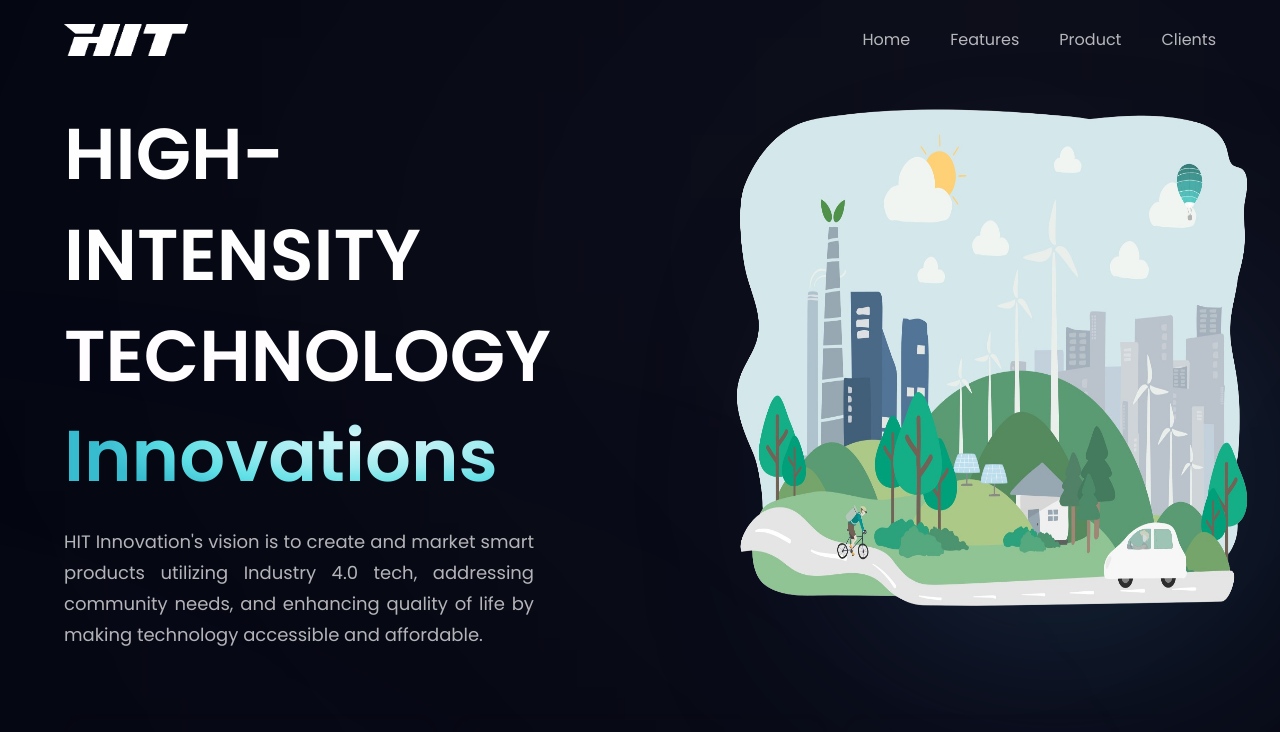
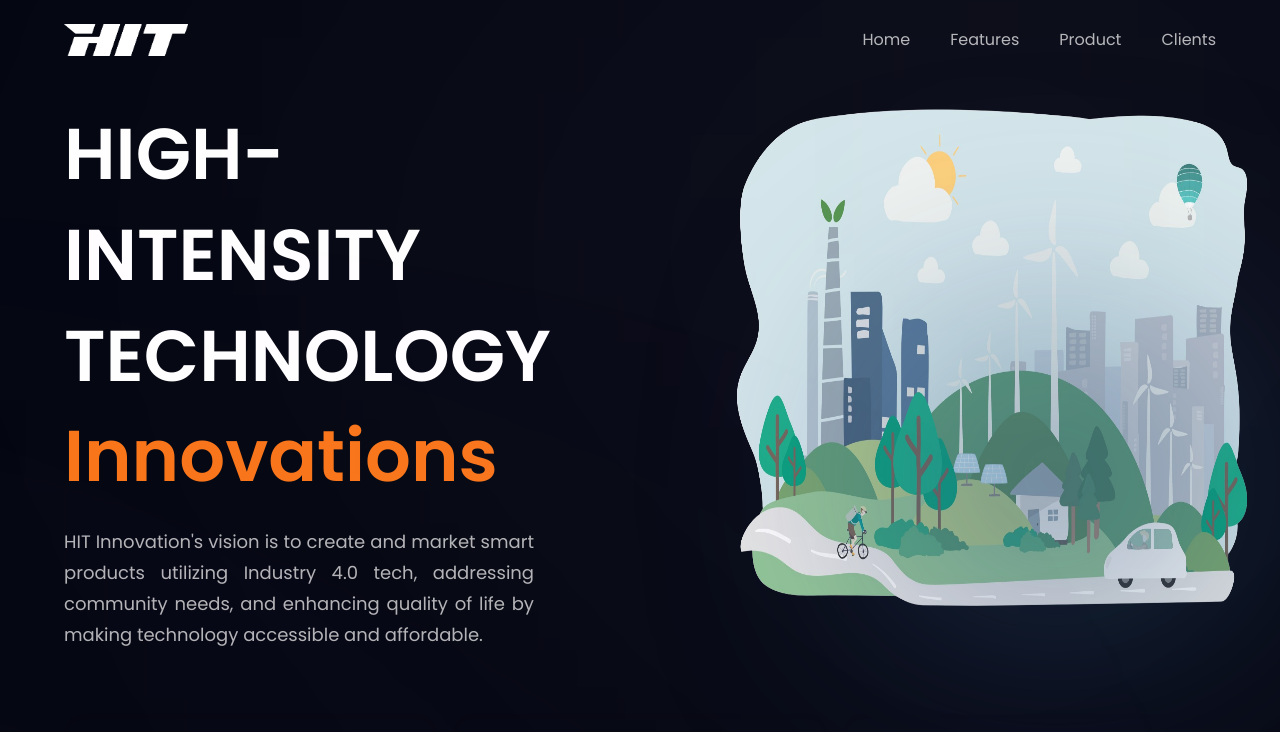
Before and after one commit to SamithaSandeepa/HIT_Innovations, a React (Vite) app: page / in a window 1280 px wide. Shown: the top 732 px of the page. Built offline with nearby package versions, Linux system fonts and the light colour scheme; grey boxes are pictures that could not be loaded.

Commit message:
change image and colour

```diff
--- a/src/assets/index.js
+++ b/src/assets/index.js
@@ -26,6 +26,7 @@
 import envpicjpg from "./3421101-removebg-preview.png";
 import smartfarm from "./smartfarm.png";
 import universal from "./universal.png";
+import charging from "./charging.png";
 
 export {
   airbnb,
@@ -56,4 +57,5 @@
   envpicjpg,
   universal,
   smartfarm,
+  charging,
 };
--- a/src/components/Hero.jsx
+++ b/src/components/Hero.jsx
@@ -14,7 +14,7 @@
         <div className="flex flex-row justify-between items-center w-full ">
           <h1 className="flex-1 font-poppins font-semibold ss:text-[72px] text-[52px] text-white ss:leading-[100.8px] leading-[75px] uppercase pt-10">
             high-intensity technology <br className="sm:block hidden" />{" "}
-            <span className="text-gradient capitalize ">Innovations</span>{" "}
+            <span className="text-orange-500 capitalize ">Innovations</span>{" "}
           </h1>
           {/* <div className="ss:flex hidden md:mr-4 mr-0">
             <GetStarted />
@@ -35,12 +35,13 @@
           alt="billing"
           className="w-[100%] h-[100%] relative z-[5]"
         /> */}
-
+        {/* <div className="bg-orange-500 relative overflow-hidden"> */}
         <img
           src={envpicjpg}
           alt="billing"
-          className="w-[100%] h-[100%] relative z-[5] p-5"
+          className="w-[100%] h-[100%] p-5"
         />
+        {/* </div> */}
 
         {/* gradient start */}
         <div className="absolute z-[0] w-[40%] h-[35%] top-0 pink__gradient" />
--- a/src/components/Navbar.jsx
+++ b/src/components/Navbar.jsx
@@ -26,7 +26,7 @@
         {navLinks.map((nav, index) => (
           <li
             key={nav.id}
-            className={`font-poppins font-normal cursor-pointer text-[16px] hover:text-white ${
+            className={`font-poppins font-normal cursor-pointer text-[16px] hover:text-orange-500 ${
               active === nav.title ? "text-dimWhite" : "text-dimWhite"
             } ${index === navLinks.length - 1 ? "mr-0" : "mr-10"}`}
             onClick={() => setActive(nav.title)}
--- a/src/constants/index.js
+++ b/src/constants/index.js
@@ -15,6 +15,7 @@
   star,
   smartfarm,
   universal,
+  charging,
 } from "../assets";
 
 export const navLinks = [
@@ -53,7 +54,7 @@
   },
   {
     id: "feature-3",
-    icon: send,
+    icon: charging,
     title: "CHARGING STATION",
     content:
       "A balance transfer credit card can save you a lot of money in interest charges.",
```
Also changed, not shown: 1 other file (tests, documents, lock files or other folders).
